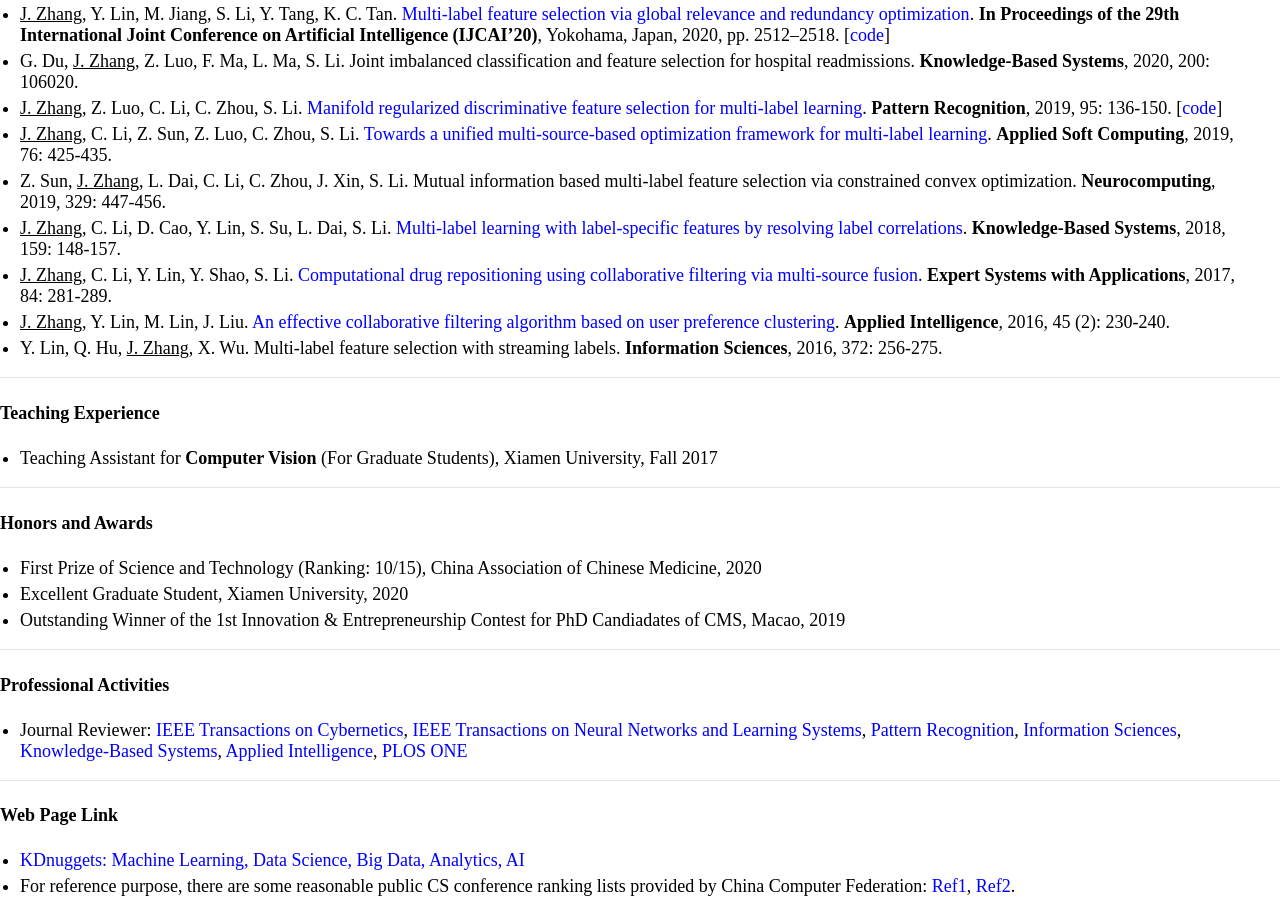
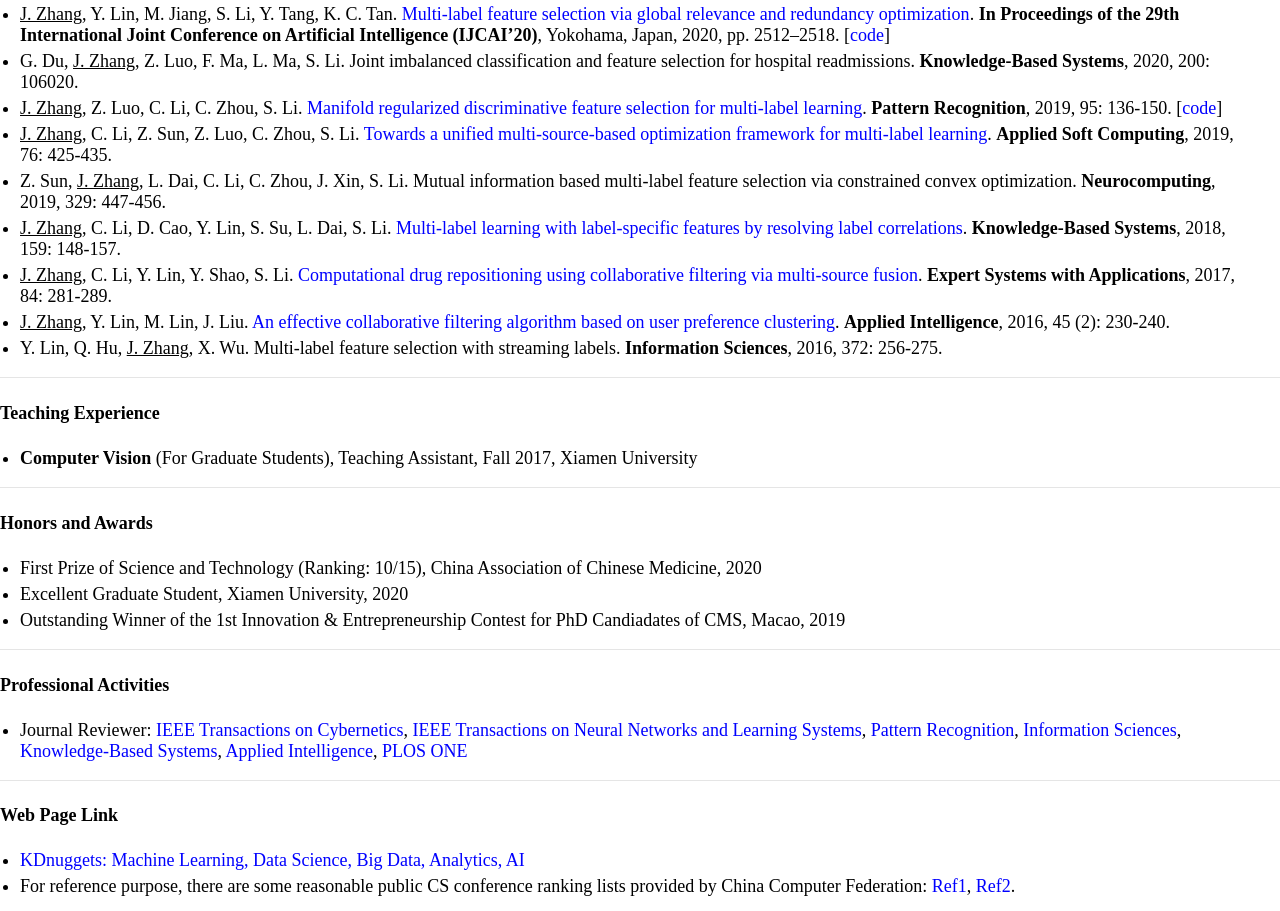
Before and after one commit to jiazhang-ml/jiazhang-ml.github.io, a Jekyll site: the page built from index.md, in a window 1280 px wide, cut to the strip 508-1419 px from the top of the page. Built offline with Jekyll 4.4.1, drawn with Linux system fonts in a browser that asks for light colours.

Commit message:
Update index.md

```diff
--- a/index.md
+++ b/index.md
@@ -30,7 +30,7 @@ I received the Ph.D. degree from the Artificial Intelligence Department, [Xiamen
 ---
 
 #### Teaching Experience
-* Teaching Assistant for **Computer Vision** (For Graduate Students), Xiamen University, Fall 2017
+* **Computer Vision** (For Graduate Students), Teaching Assistant, Fall 2017, Xiamen University
 
 ---
 
```
